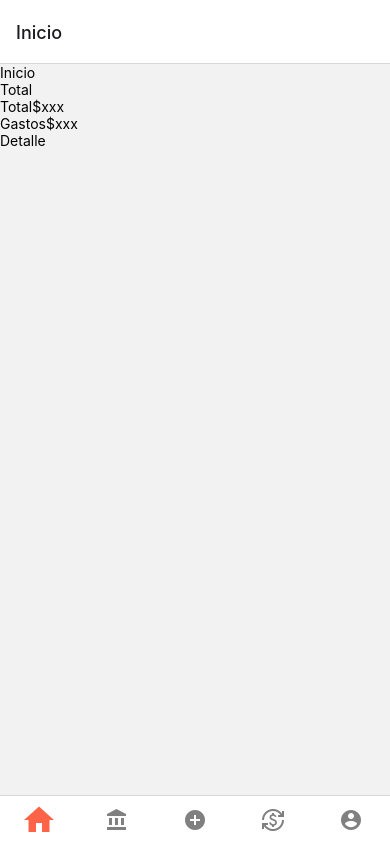
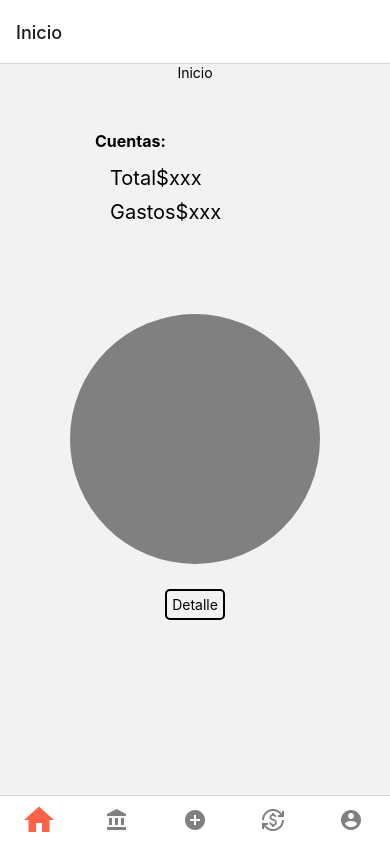
Before and after one commit to dos2z/finanzasAppRNcoder, a React Native app: screen /Inicio in a window 390 px wide. Built offline with nearby package versions, Linux system fonts and the light colour scheme.

Commit message:
desarrollo  componente Select

```diff
--- /dev/null
+++ b/src/components/Select.jsx
@@ -0,0 +1,85 @@
+import { Pressable, ScrollView, StyleSheet, Text, View } from 'react-native'
+import React, { useState } from 'react'
+
+const Select = ({ title = 'Select' }) => {
+    const [show, setShow] = useState(false)
+    const [optionName, setOptionName] = useState('')
+
+    const options = ['Total', 'Cuenta 1', 'Cuenta 2', 'Cuenta 3']
+
+    const handleShow = () => {
+        setShow(!show)
+    }
+    const handleSelectOption = (option) => {
+        setOptionName(option)
+        setShow(false)
+    }
+
+    return (
+        <View style={styles.selectContainer}>
+            <Pressable onPress={handleShow} style={styles.selectBtn}>
+                <Text style={styles.selectTitle}>{title}: {optionName}</Text>
+            </Pressable>
+
+            <View style={styles.amountsContainer}>
+                <Text style={styles.amountText}>Total$xxx</Text>
+                <Text style={styles.amountText}>Gastos$xxx</Text>
+            </View>
+            {show && <View style={styles.optionsContainer}>
+                <ScrollView>
+                    {options.map((option) => {
+                        return (
+                            <Pressable style={styles.option} onPress={() => handleSelectOption(option)}>
+                                <Text style={styles.optionText}>{option}</Text>
+                            </Pressable>
+                        )
+                    })}
+                </ScrollView>
+
+            </View>}
+
+        </View>
+    )
+}
+
+export default Select
+
+const styles = StyleSheet.create({
+    selectContainer: {
+        width: 200,
+        margin: 50,
+    },
+    selectTitle: {
+        fontSize: 16,
+        fontWeight: 'bold',
+    },
+
+    amountsContainer: {
+        margin: 10,
+    },
+amountText:{
+    fontSize: 20,
+    margin: 5,
+},
+    optionsContainer: {
+
+        position: 'absolute',
+        top: 0,
+        width: '100%',
+        height: 120,
+        backgroundColor: 'white',
+        padding: 10,
+        borderBottomRightRadius: 10,
+        borderBottomLeftRadius: 10,
+
+    },
+    option: {
+        margin: 5,
+        padding: 3,
+    },
+    optionText: {
+        fontSize: 16,
+    }
+
+
+})
--- a/src/screens/Home.jsx
+++ b/src/screens/Home.jsx
@@ -1,19 +1,20 @@
 import { Pressable, StyleSheet, Text, View } from 'react-native'
 import React from 'react'
+import Select from '../components/Select'
 
 const Home = () => {
     return (
-    <View>
+        <View style={styles.container}>
             <Text>Inicio</Text>
-        <Pressable>
-            <Text>Total</Text>
-        </Pressable>
-        <Text>Total$xxx</Text>
-        <Text>Gastos$xxx</Text>
-        <View>
+            <Select style={styles.selectZindex} title='Cuentas' />
+
+
+            <View style={styles.graphicContainer}>
+                <View style={styles.graphicView}>
 
                 </View>
-        <Pressable>
+            </View>
+            <Pressable style={styles.btn}>
                 <Text>Detalle</Text>
             </Pressable>
 
@@ -23,4 +24,36 @@ const Home = () => {
 
 export default Home
 
-const styles = StyleSheet.create({})
+const styles = StyleSheet.create({
+    container: {
+        flex: 1,
+        alignItems: 'center'
+
+    },
+    selectZindex: {
+        zIndex: 10,
+    },
+
+    amountsContainer:{
+        zIndex: 1,
+
+    },
+    graphicContainer: {
+        width: '100%',
+        height: 300,
+        alignItems: 'center',
+        justifyContent: 'center'
+    },
+    graphicView: {
+        width: 250,
+        height: 250,
+        borderRadius: 250,
+        backgroundColor: 'grey',
+    },
+    btn: {
+        borderWidth: 2,
+        borderColor: 'black',
+        borderRadius: 5,
+        padding: 5,
+    }
+})
```
Lines whose indentation alone changed are shown as unchanged.
